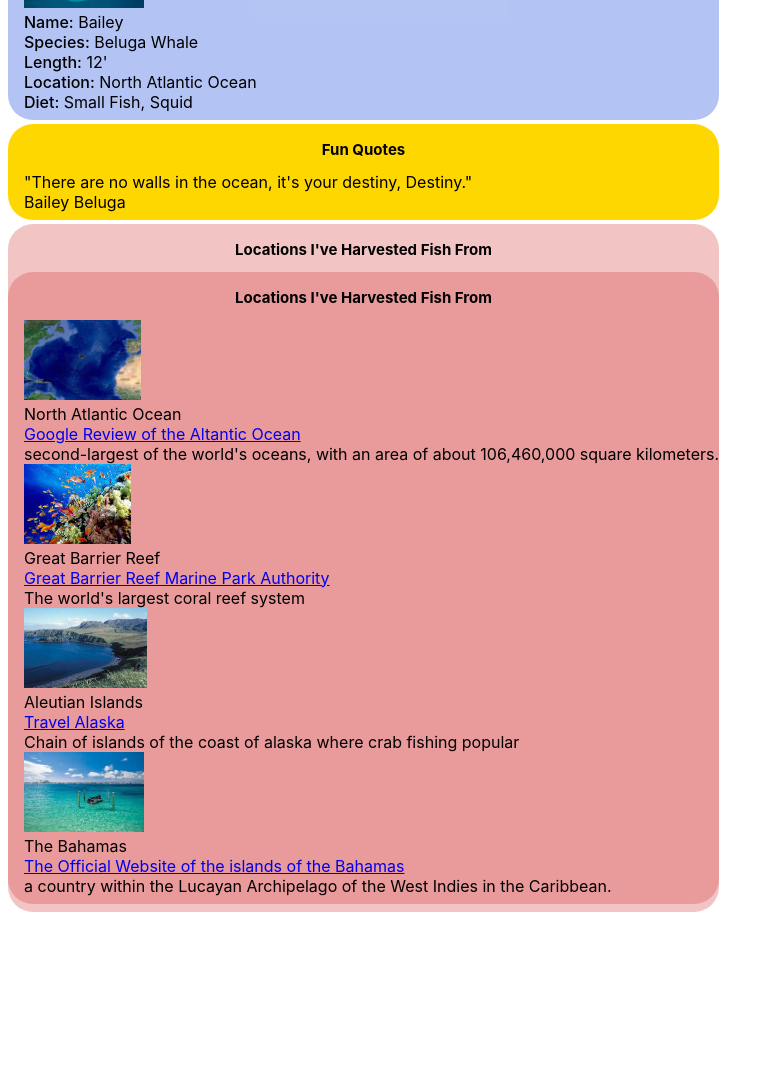
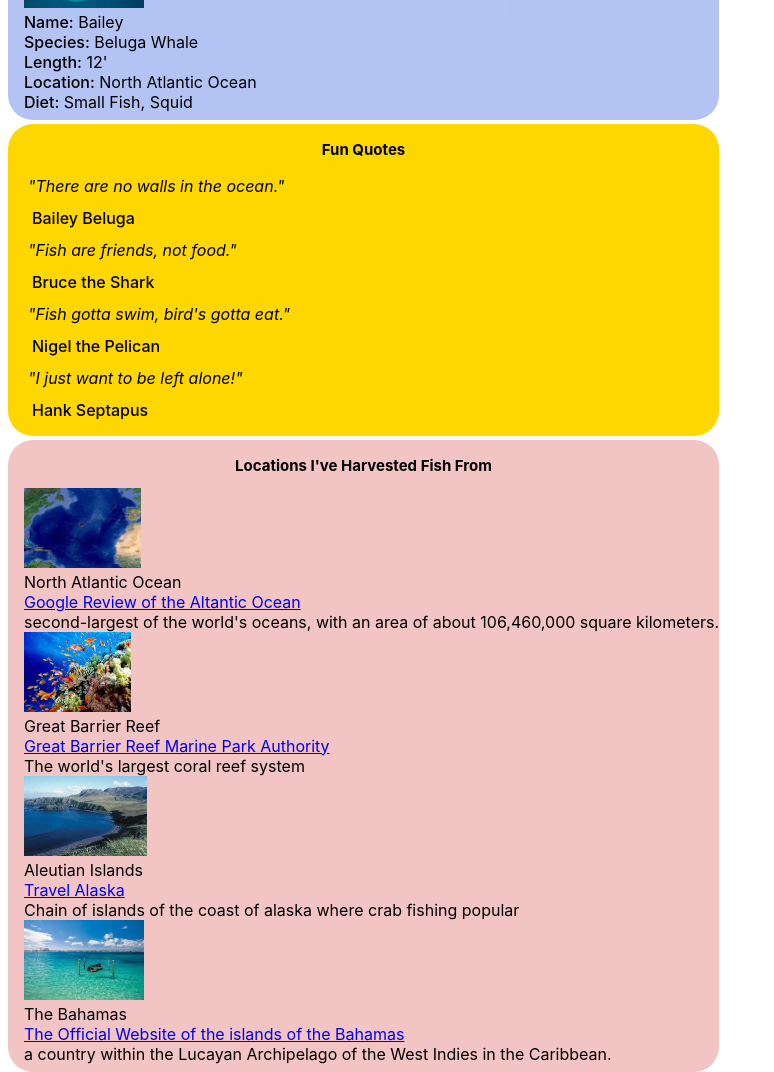
Before and after one commit to travisbrigman/martins-aquarium, a plain HTML site: page index.html in a window 1280 px wide. Shown: the part 1000-2072 px from the top of the page, without its empty margins (0-774 px from the left). Before the commit the page ends 1920 px from the top, so only its background shows below. Drawn offline with Linux system fonts and the light colour scheme.

Commit message:
made the quote portion dynamic

```diff
--- a/index.html
+++ b/index.html
@@ -22,10 +22,7 @@
 
             <article class="quotes">
                 <h2>Fun Quotes</h2>
-                <section class="quote__card">
-                    <div class="${tipObject.quote}">"There are no walls in the ocean, it's your destiny, Destiny."</div>
-                    <div class="${tipObject.author}">Bailey Beluga</div>
-                </section>
+
                 </article>
             <article class="locations">
                 <h2>Locations I've Harvested Fish From</h2>
--- a/scripts/locations/LocationList.js
+++ b/scripts/locations/LocationList.js
@@ -18,10 +18,6 @@ export const LocationList = () => {
 
     //add to the existing HTML in content element
     contentElement.innerHTML += `
-    <article class="locations">
-        <h2>Locations I've Harvested Fish From</h2>
             ${locationsHTMLRepresentation}
-    </article>
-
     `
 }
--- a/scripts/main.js
+++ b/scripts/main.js
@@ -1,7 +1,9 @@
 import { FishList } from "./fish/FishList.js";
 import { TipList } from "./tips/Tiplist.js";
 import { LocationList } from "./locations/LocationList.js";
+import { QuoteList } from "./quotes/QuoteList.js";
 
 FishList()
 TipList()
 LocationList()
+QuoteList()
--- /dev/null
+++ b/scripts/quotes/Quote.js
@@ -0,0 +1,11 @@
+
+// take in an object and turn it into HTML//
+
+export const Quote = (quoteObject) => {
+    return `
+    <section class="quote__card">
+                    <div class="quote__text">"${quoteObject.text}"</div>
+                    <div class="quote__author">${quoteObject.author}</div>
+                </section>
+    `
+}
--- /dev/null
+++ b/scripts/quotes/QuoteDataProvider.js
@@ -0,0 +1,23 @@
+const QuoteDataCollection = [
+    {
+    text:"There are no walls in the ocean.",
+    author:"Bailey Beluga"
+    },
+    {
+    text:"Fish are friends, not food.",
+    author:"Bruce the Shark"
+    },
+    {
+    text:"Fish gotta swim, bird's gotta eat.",
+    author:"Nigel the Pelican"
+    },
+    {
+    text:"I just want to be left alone!",
+    author:"Hank Septapus"
+    },
+
+]
+
+export const useQuote = () => {
+    return QuoteDataCollection.slice()
+}
--- /dev/null
+++ b/scripts/quotes/QuoteList.js
@@ -0,0 +1,23 @@
+// this module creates the list of fish to add to the DOM
+
+import { useQuote } from "./QuoteDataProvider.js"
+import { Quote } from "./Quote.js"
+
+export const QuoteList = () => {
+
+    // get a reference to the correct element to inject HTML into
+    const contentElement = document.querySelector(".quotes")
+    const allTheQuotes = useQuote()
+
+    // Generate all of the HTML for all of the fish
+    let quoteHTMLRepresentation = ""
+    for (const eachQuote of allTheQuotes) {
+     quoteHTMLRepresentation += Quote(eachQuote)
+    }
+    console.log(quoteHTMLRepresentation)
+
+    //add to the existing HTML in content element
+    contentElement.innerHTML += `
+            ${quoteHTMLRepresentation}
+    `
+}
```
